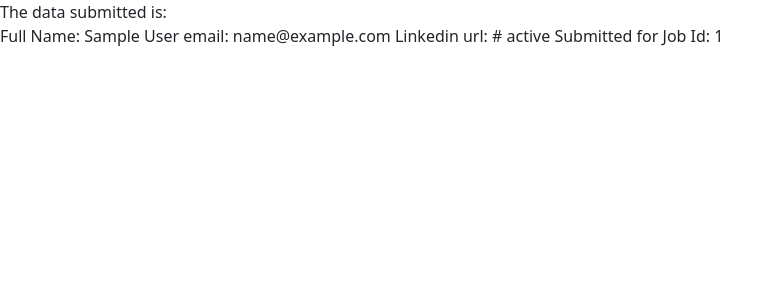
After one commit to bluemetaldragon/flaskapp_jovian_v2, a Flask app: template templates/submit_form_to_db.html in a window 1280 px wide. The commit adds this page. Shown: the top 300 px of the page, without its empty margins (0-783 px from the left). Run offline with Flask 3, Linux system fonts and the light colour scheme; the template is opened without the code that fills it: most values are stand-ins (such as "Sample title", 1, 10 or a date in 2020).

Commit message:
writes the applicatoin to a DB table

```diff
--- a/app.py
+++ b/app.py
@@ -1,7 +1,6 @@
 import os
 from flask import Flask, render_template, jsonify, request
-#from sqlalchemy import create_engine, text
-from database import get_from_db, get_from_db_using_id
+from database import get_from_db, get_from_db_using_id,post_application_to_db
 
 
 
@@ -12,6 +11,8 @@ def hellow():
     """renders the main page"""
     jobs = get_from_db()
     return render_template("index.html", jobs=jobs)
+
+
 
 @app.route("/api/jobs/<id>")
 def return_jobs_from_id(id):
@@ -27,16 +28,21 @@ def return_jobs():
     jobs = get_from_db()
     return jsonify(jobs)
 
+
+
 @app.route("/api/jobs/<id>/apply", methods =['post'])
 def apply_to_job(id):
 #    data = request.args
+
+    #capture the posted data from the submit button into data variable
     data = request.form
-    return jsonify(data)
-
+    job = get_from_db_using_id(id)
+#    return jsonify(data)
+    status_msg = post_application_to_db(id, data)
+    return render_template('submit_form_to_db.html', app_data=data, job=job, status=status_msg)
 
 
 if __name__ == '__main__':
-
     #to avoid the error of some other process using port 5000
     port = int(os.environ.get("PORT", 3000))
     app.run(host="0.0.0.0", port=port, debug=True)
--- a/templates/job_form.html
+++ b/templates/job_form.html
@@ -13,7 +13,7 @@
 
     <div class = 'mb-2'>
         <label> email</label><br>
-        <input = "text" name = "email_add" placeholder = "type your email here"><br>
+        <input type= "text" name = "email" placeholder = "type your email here"><br>
     </div>
 
     <div class = 'mb-2'>
--- /dev/null
+++ b/templates/submit_form_to_db.html
@@ -0,0 +1,18 @@
+<!doctype html>
+<html lang="en">
+  <head>
+    <title>
+      Careers
+    </title>
+
+    <!-- adding CSS bootstrap handlers-->
+    {% include 'bootstrap.html' %}
+  </head>
+<body>
+    The data submitted is:<br>
+    Full Name: {{app_data.full_name}}
+    email: {{app_data.email}}
+    Linkedin url: {{app_data.url}}
+
+    {{status}} Submitted for Job Id: {{job[0].id}}
+</body>
```
Also changed, not shown: database.py (+30 -1 lines).
